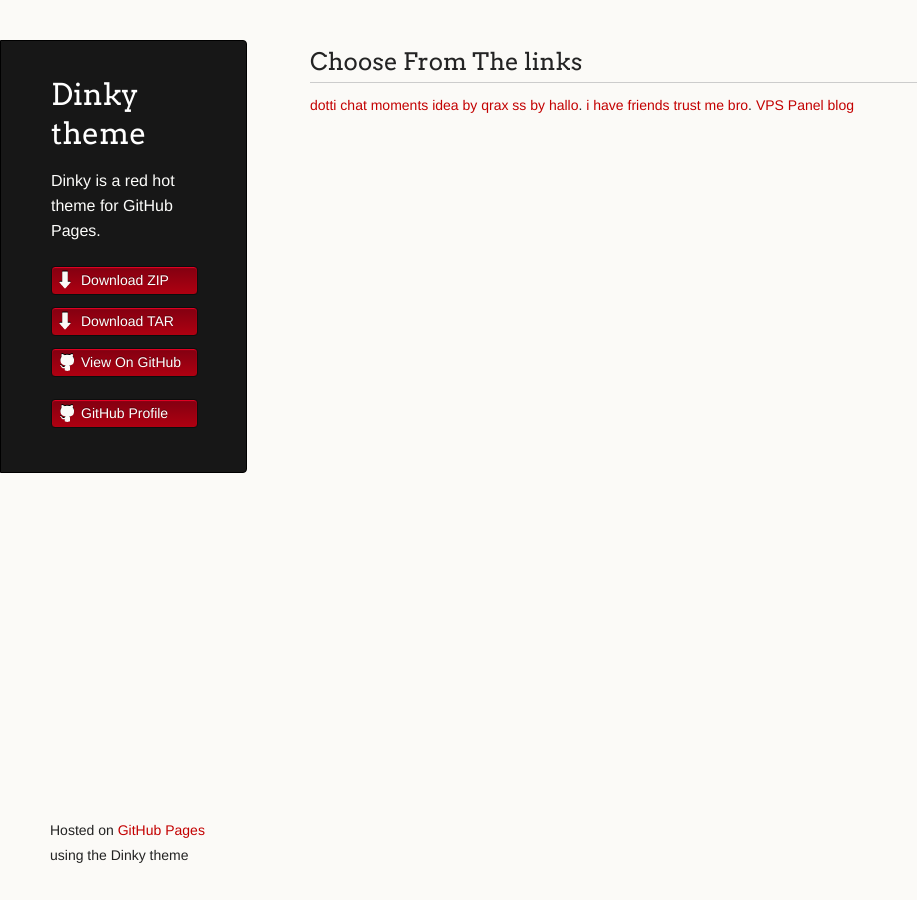
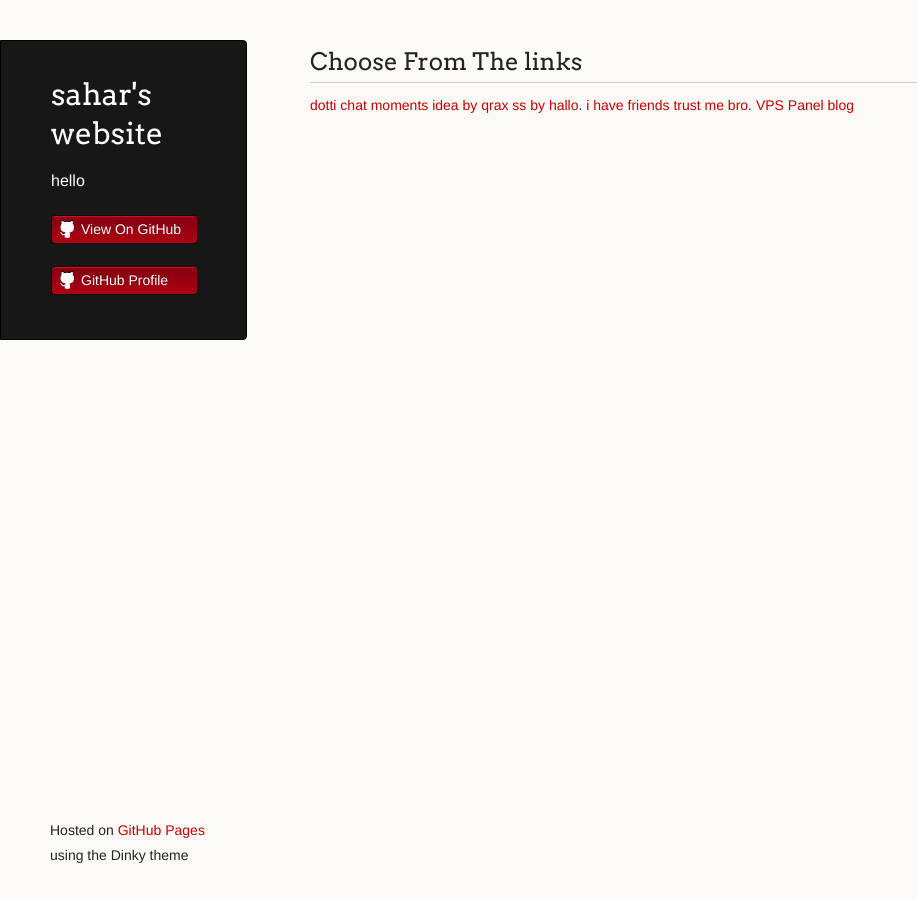
Before and after one commit to glitchdev1/glitchdev1.github.io, a Jekyll site: the page built from index.md, in a window 1280 px wide. Shown: the whole page, without its empty margins (0-917 px from the left). Built offline with Jekyll 4.4.1, drawn with Linux system fonts in a browser that asks for light colours; our own code applies the rules of GitHub Pages for plain Markdown files.

Commit message:
Update _config.yml

```diff
--- a/_config.yml
+++ b/_config.yml
@@ -1,5 +1,5 @@
-title: Dinky theme
-description: Dinky is a red hot theme for GitHub Pages.
-show_downloads: true
+title: sahar's website
+description: hello
+show_downloads: false
 google_analytics:
 theme: jekyll-theme-dinky
```
